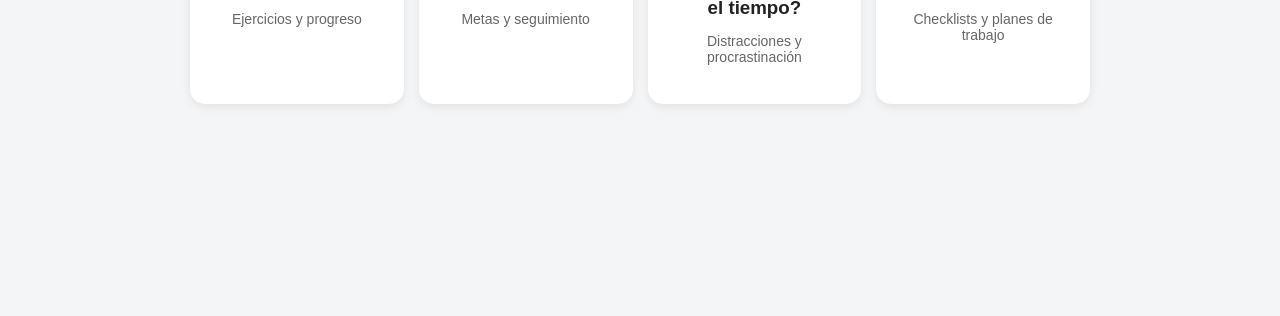
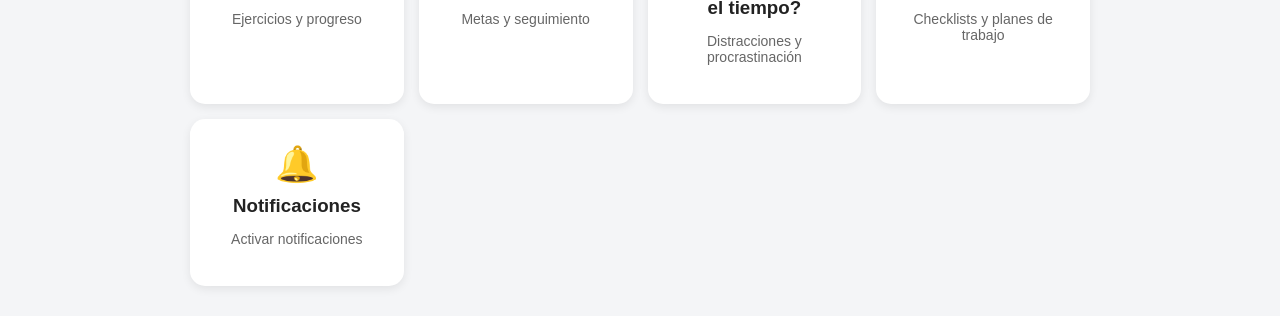
Before and after one commit to Enrique-Prog-Kike-Comparan/MiAppPersonal, a plain HTML site: page index.html in a window 1280 px wide. Shown: the part 632-948 px from the top of the page. Before the commit the page ends 800 px from the top, so only its background shows below. Drawn offline with Linux system fonts and the light colour scheme.

Commit message:
Fix HTML encoding issues in index.html
agregue tarjeta (temporal) notificaciones

```diff
--- a/index.html
+++ b/index.html
@@ -73,6 +73,13 @@
                 <h3>Proyectos</h3>
                 <p>Checklists y planes de trabajo</p>
             </div>
+
+             <div class="modulo" onclick="solicitarPermisoNotificaciones()">
+                <div class="icono">🔔</div>
+                <h3>Notificaciones</h3>
+                <p>Activar notificaciones</p>
+             </div>
+
 
         </section>
 
```
